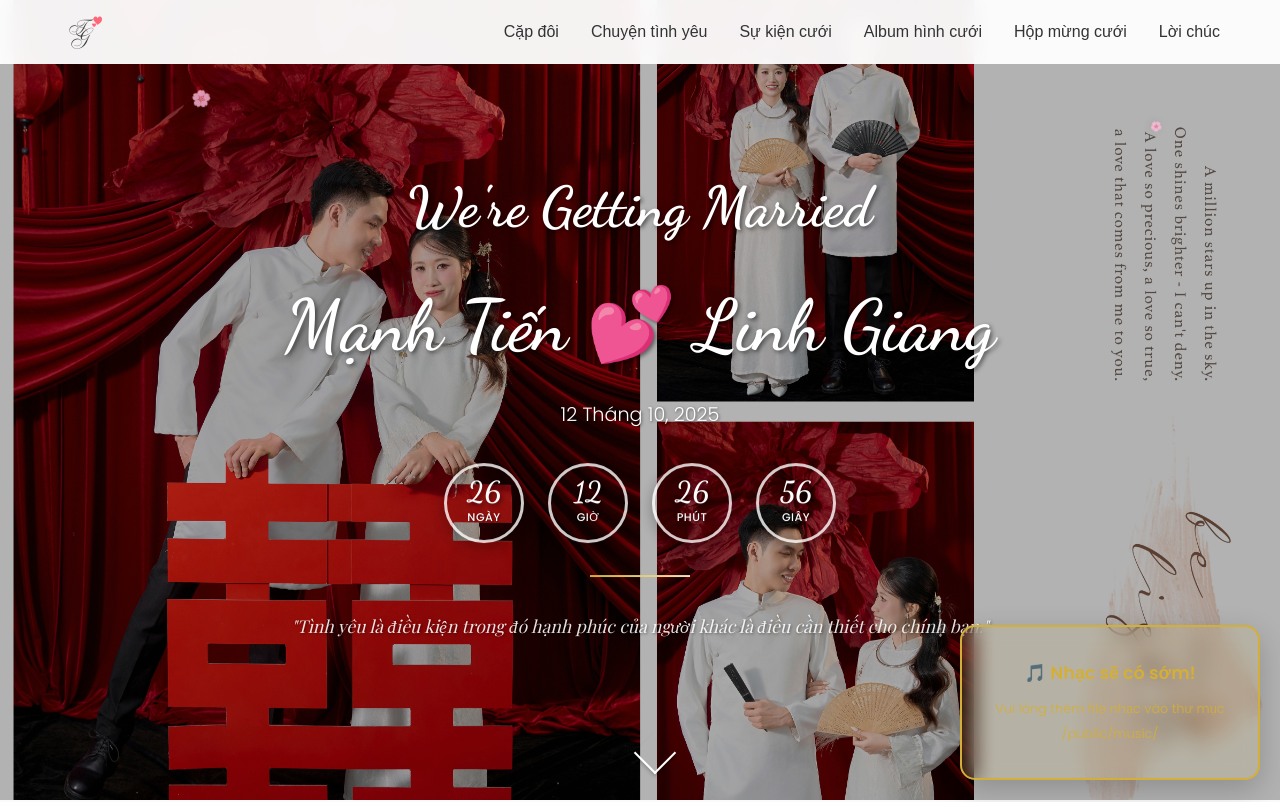
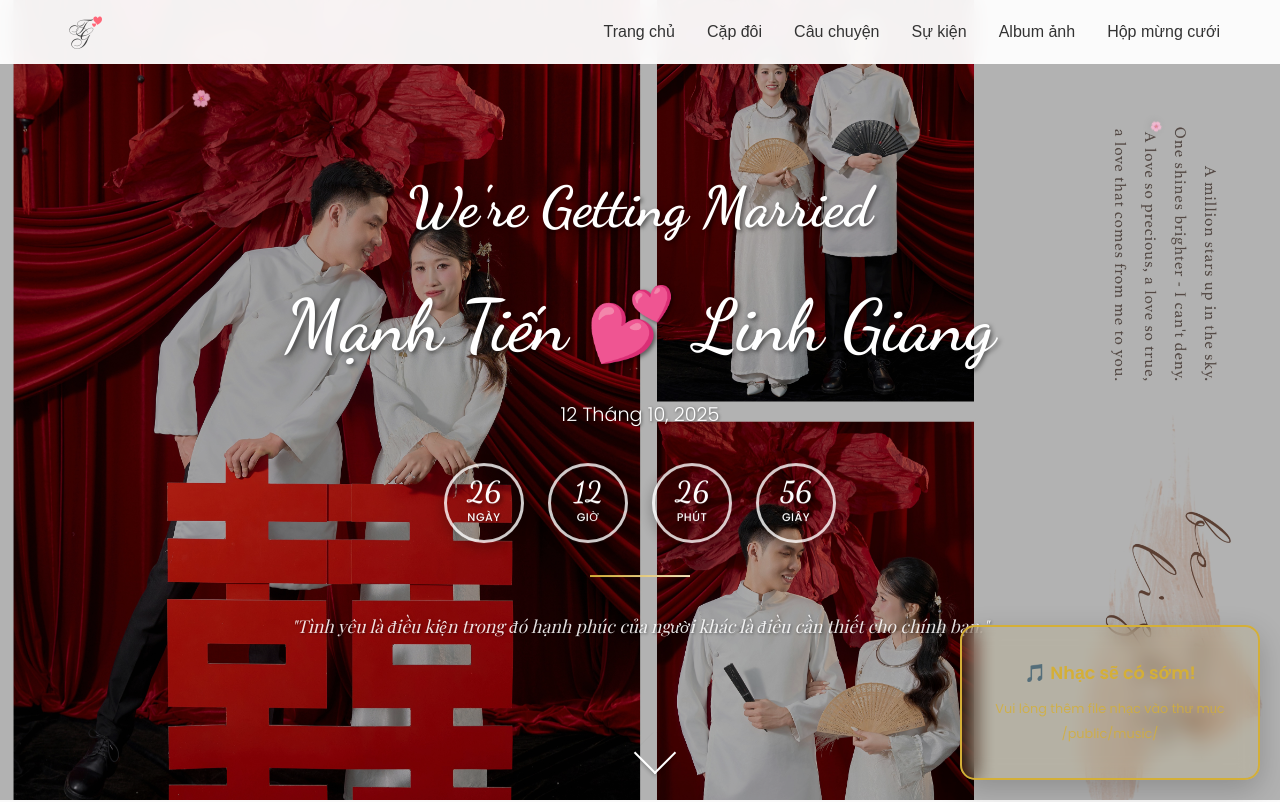
Before and after one commit to tiennm0510/thiep-cuoi, a React (Vite) app: page / in a window 1280 px wide. Shown: the top 802 px of the page. Built offline with nearby package versions, Linux system fonts and the light colour scheme.

Commit message:
update remove button

```diff
--- a/src/App.jsx
+++ b/src/App.jsx
@@ -42,7 +42,7 @@ function App() {
             <PhotoGallery />
           </Suspense>
           <GiftBox />
-          <RSVP />
+          {/* <RSVP /> */}
           <Footer />
         </div>
       )}
--- a/src/components/sections/couple/Couple.jsx
+++ b/src/components/sections/couple/Couple.jsx
@@ -43,9 +43,9 @@ const Couple = () => {
           </div>
         </div>
 
-          <div className="rsvp-button">
+          {/* <div className="rsvp-button">
           <button className="btn">Xác nhận tham dự</button>
-        </div>
+        </div> */}
       </div>
     </section>
   );
--- a/src/components/sections/gallery/PhotoGallery.css
+++ b/src/components/sections/gallery/PhotoGallery.css
@@ -494,15 +494,13 @@
   background: rgba(255, 255, 255, 0.9);
   color: #333;
   transform: scale(1.1);
-  box-shadow: 0 4px 15px rgba(0, 0, 0, 0.2);
   opacity: 1;
 }
 
 .control-btn.active {
   background: rgba(255, 255, 255, 0.9);
-  color: #d4af37;
+  color: var(--color-primary);
   opacity: 1;
-  box-shadow: 0 4px 15px rgba(212, 175, 55, 0.3);
 }
 
 .control-btn:active {
@@ -522,18 +520,18 @@
   height: 12px;
   border-radius: 50%;
   border: none;
-  background: rgba(212, 175, 55, 0.3);
+  background: var(--color-second-scrollbar);
   cursor: pointer;
   transition: all 0.3s ease;
 }
 
 .dot:hover {
-  background: rgba(212, 175, 55, 0.6);
+  background: var(--color-first-scrollbar);
   transform: scale(1.2);
 }
 
 .dot.active {
-  background: #d4af37;
+  background: var(--color-first-scrollbar);
   transform: scale(1.3);
 }
 
--- a/src/components/shared/header/Header.jsx
+++ b/src/components/shared/header/Header.jsx
@@ -1,9 +1,11 @@
 import React, { useState, useEffect } from 'react';
 import './Header.css';
+import weddingContent from '../../../config/content';
 
 const Header = () => {
   const [isScrolled, setIsScrolled] = useState(false);
   const [isMobileMenuOpen, setIsMobileMenuOpen] = useState(false);
+  const { navigation } = weddingContent;
 
   useEffect(() => {
     const handleScroll = () => {
@@ -32,12 +34,9 @@ const Header = () => {
 
           <nav className={`nav ${isMobileMenuOpen ? 'nav-open' : ''}`}>
             <ul className="nav-list">
-              <li><button onClick={() => scrollToSection('couple')}>Cặp đôi</button></li>
-              <li><button onClick={() => scrollToSection('story')}>Chuyện tình yêu</button></li>
-              <li><button onClick={() => scrollToSection('events')}>Sự kiện cưới</button></li>
-              <li><button onClick={() => scrollToSection('gallery')}>Album hình cưới</button></li>
-              <li><button onClick={() => scrollToSection('giftbox')}>Hộp mừng cưới</button></li>
-              <li><button onClick={() => scrollToSection('rsvp')}>Lời chúc</button></li>
+              {navigation.map((item) => (
+                <li key={item.id}><button onClick={() => scrollToSection(item.id)}>{item.label}</button></li>
+              ))}
             </ul>
           </nav>
 
--- a/src/config/content.js
+++ b/src/config/content.js
@@ -228,9 +228,9 @@ const weddingContent = {
     { id: "couple", label: "Cặp đôi", href: "#couple" },
     { id: "story", label: "Câu chuyện", href: "#story" },
     { id: "events", label: "Sự kiện", href: "#events" },
-    { id: "gallery", label: "Album", href: "#gallery" },
+    { id: "gallery", label: "Album ảnh", href: "#gallery" },
     { id: "giftbox", label: "Hộp mừng cưới", href: "#giftbox" },
-    { id: "rsvp", label: "Lời chúc", href: "#rsvp" }
+    // { id: "rsvp", label: "Lời chúc", href: "#rsvp" }
   ],
 
   // Hộp mừng cưới
@@ -270,8 +270,8 @@ const weddingContent = {
       { key: 'groom', type: 'image', url: '/images/groom.jpg' },
 
       // Story photos (một số ảnh quan trọng)
-      { key: 'story-1', type: 'image', url: '/images/story/3.jpg' },
-      { key: 'story-2', type: 'image', url: '/images/story/4.jpg' },
+      { key: 'story-1', type: 'image', url: '/images/story/first-meeting.jpg' },
+      { key: 'story-2', type: 'image', url: '/images/story/first-date.jpg' },
 
       // Gallery photos (một số ảnh đầu tiên)
       { key: 'gallery-1', type: 'image', url: '/images/gallery/4.jpg' },
--- a/src/index.jsx
+++ b/src/index.jsx
@@ -14,9 +14,6 @@ root.render(
 if ('serviceWorker' in navigator) {
   window.addEventListener('load', () => {
     navigator.serviceWorker.register('/sw.js')
-      .then((registration) => {
-        console.log('SW registered: ', registration);
-      })
       .catch((registrationError) => {
         console.log('SW registration failed: ', registrationError);
       });
```
